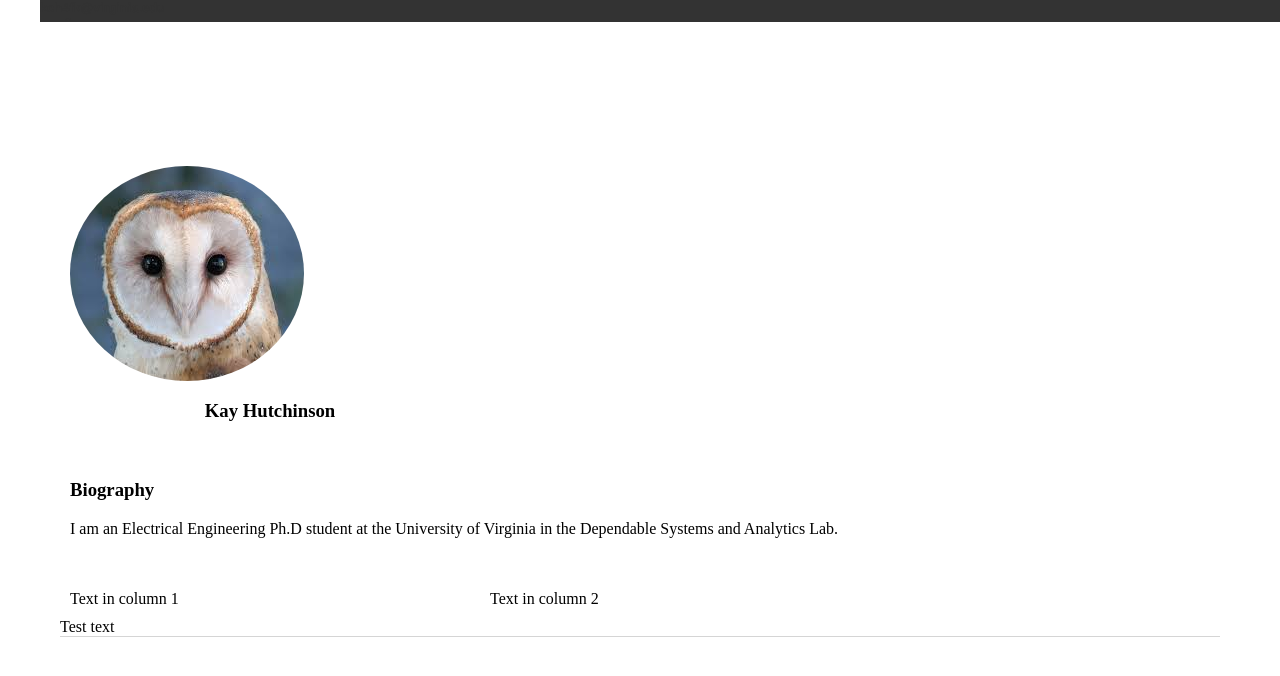
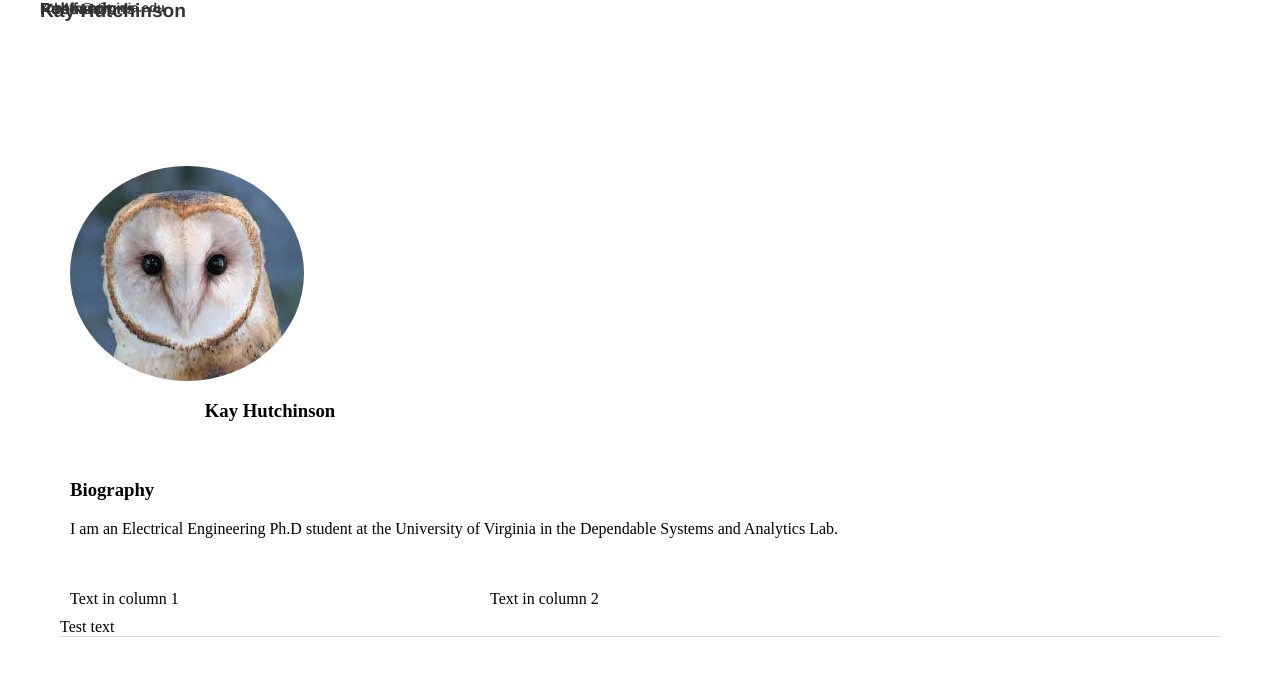
Before and after one commit to kch4fk/kch4fk.github.io, a Jekyll site: the page built from index.html, in a window 1280 px wide. Shown: the top 676 px of the page. Built offline with Jekyll 4.4.1, drawn with Linux system fonts in a browser that asks for light colours.

Commit message:
Update main.css

```diff
--- a/css/main.css
+++ b/css/main.css
@@ -14,7 +14,7 @@ nav ul li, footer ul li {
     margin-right: 20px;
     margin-left: -60px;
     overflow: hidden;
-    background-color: #333;
+    /*background-color: #333;*/
     position: fixed; /*Set the navbar to fixed position*/
     top: 0; /*Position the navbar at the top of the page*/
     width: 100%; /*Full width*/
```
